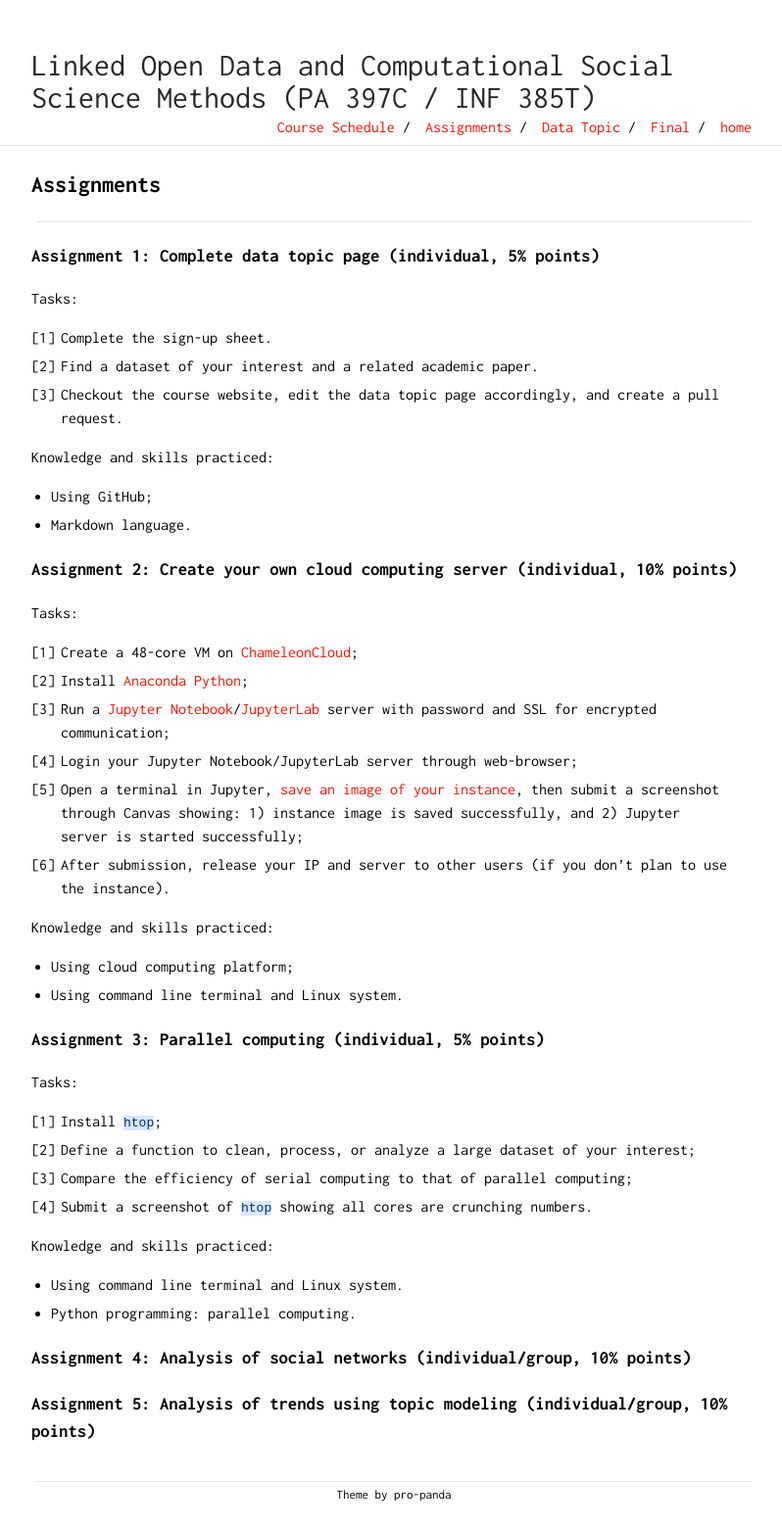
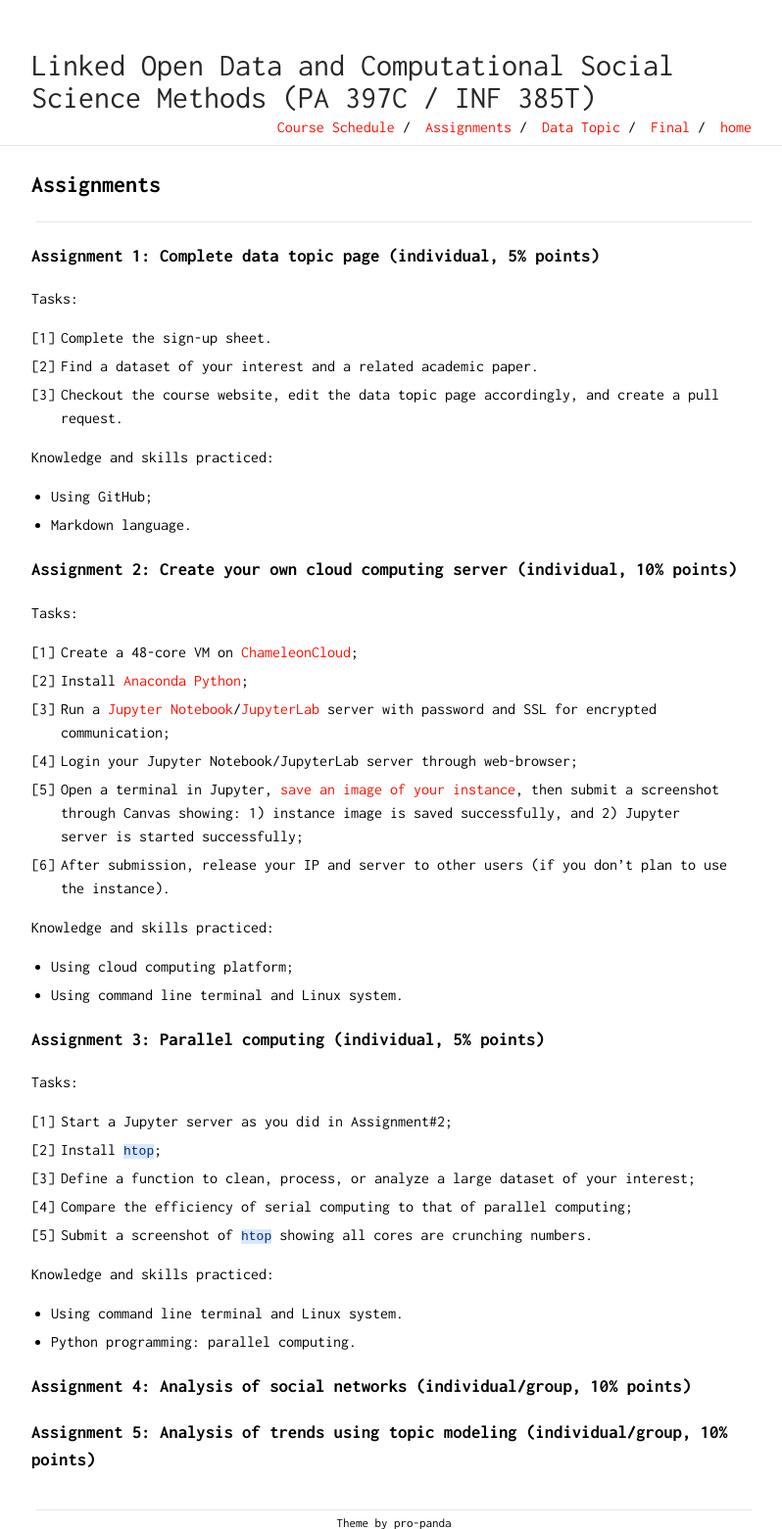
Before and after one commit to Xinjian-Paul-Li/open_data, a Jekyll site: the page built from docs/assignments.md, in a window 1280 px wide. Shown: the whole page at 98% size, without its empty margins (238-1036 px from the left). Built offline with Jekyll 4.4.1, drawn with Linux system fonts in a browser that asks for light colours; our own code applies the rules of GitHub Pages for plain Markdown files; before the commit the page ends 1532 px from its top, so only the background shows below that.

Commit message:
update course

```diff
--- a/docs/assignments.md
+++ b/docs/assignments.md
@@ -29,10 +29,11 @@ Knowledge and skills practiced:
 ### Assignment 3: Parallel computing (individual, 5% points)
 
 Tasks:
-1. Install [`htop`](https://hisham.hm/htop/);
-2. Define a function to clean, process, or analyze a large dataset of your interest;
-3. Compare the efficiency of serial computing to that of parallel computing;
-4. Submit a screenshot of `htop` showing all cores are crunching numbers.
+1. Start a Jupyter server as you did in Assignment#2;
+2. Install [`htop`](https://hisham.hm/htop/);
+3. Define a function to clean, process, or analyze a large dataset of your interest;
+4. Compare the efficiency of serial computing to that of parallel computing;
+5. Submit a screenshot of `htop` showing all cores are crunching numbers.
 
 Knowledge and skills practiced:
 - Using command line terminal and Linux system.
```
